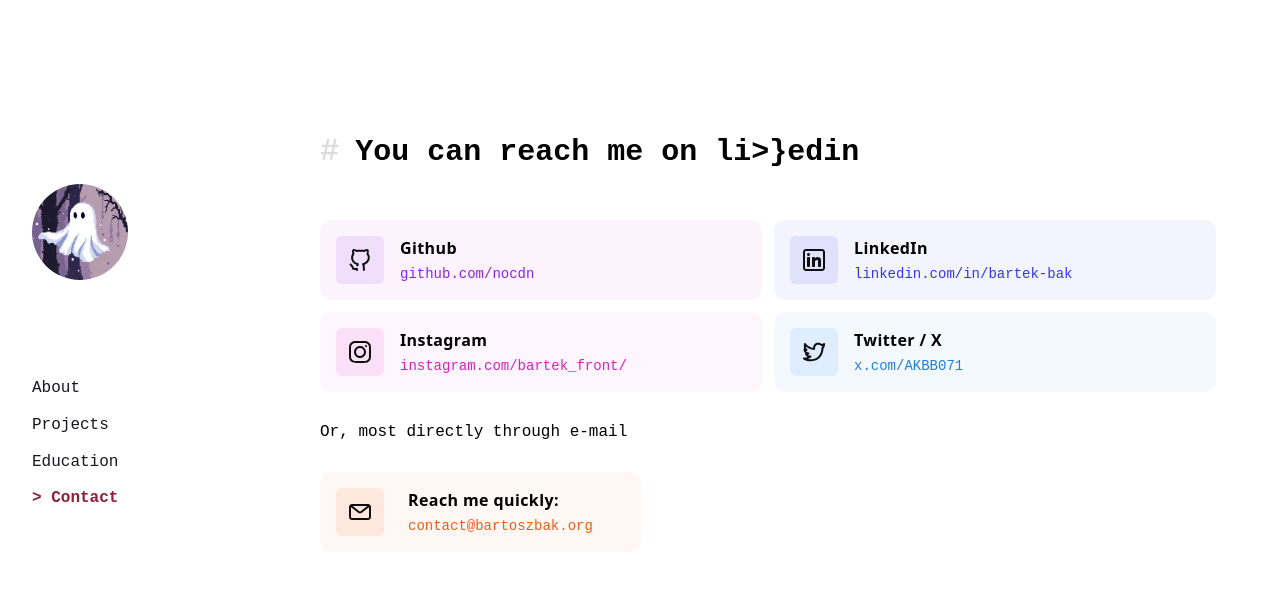
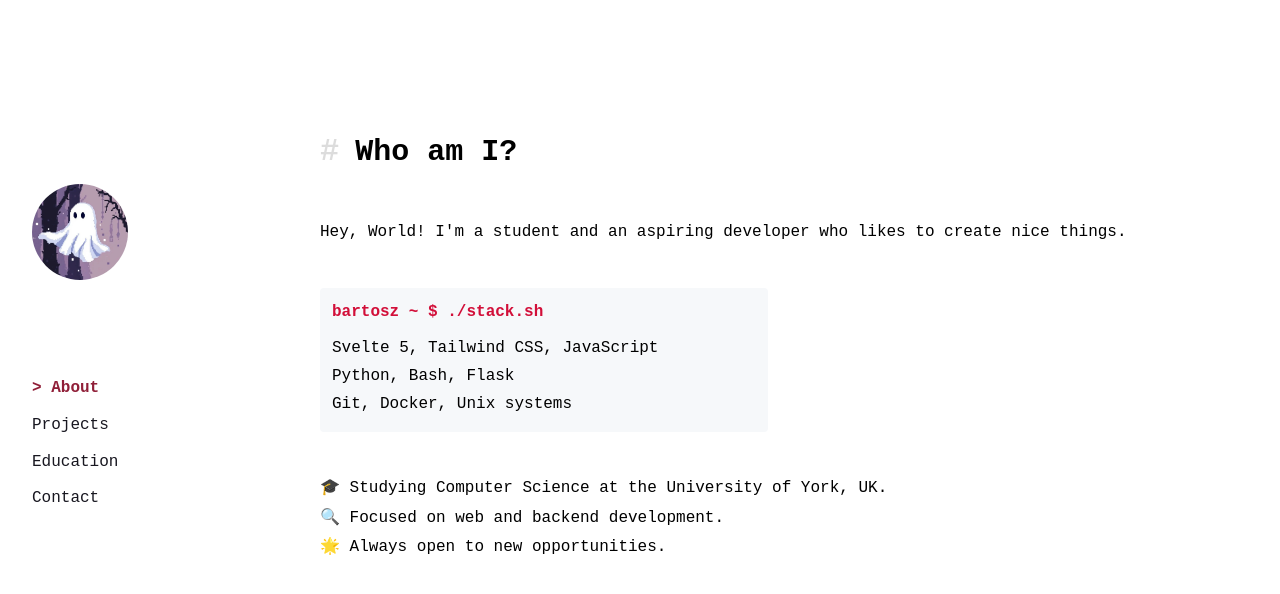
Before and after one commit to nocdn/portfolio, a Svelte app: page / in a window 1280 px wide. Shown: the top 594 px of the page. Built offline with nearby package versions, Linux system fonts and the light colour scheme.

Commit message:
fix: selectedIndex should start at 0

```diff
--- a/src/App.svelte
+++ b/src/App.svelte
@@ -6,7 +6,7 @@
   import Construction from "./Construction.svelte";
   import Contact from "./Contact.svelte";
 
-  let selectedIndex = 3;
+  let selectedIndex = 0;
   let hintVisible = false;
   let count = 0;
   let timer;
```
